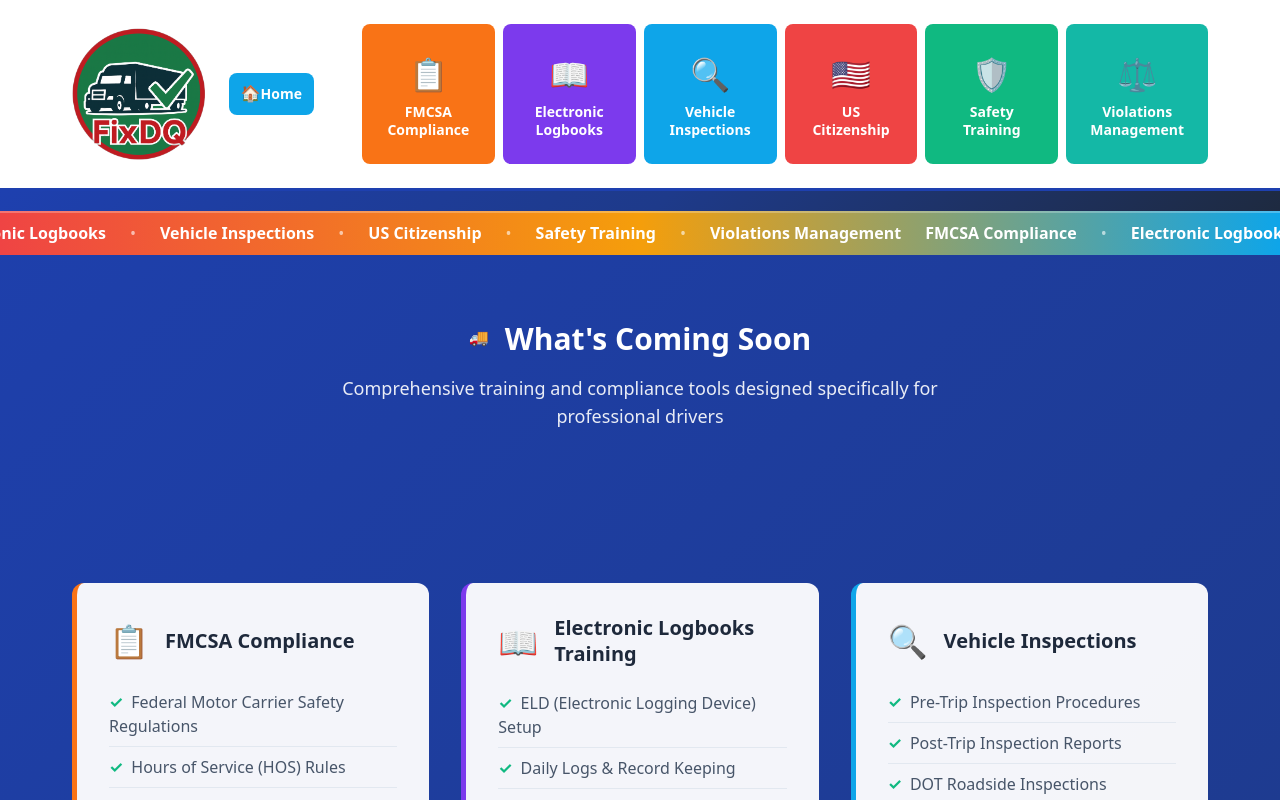
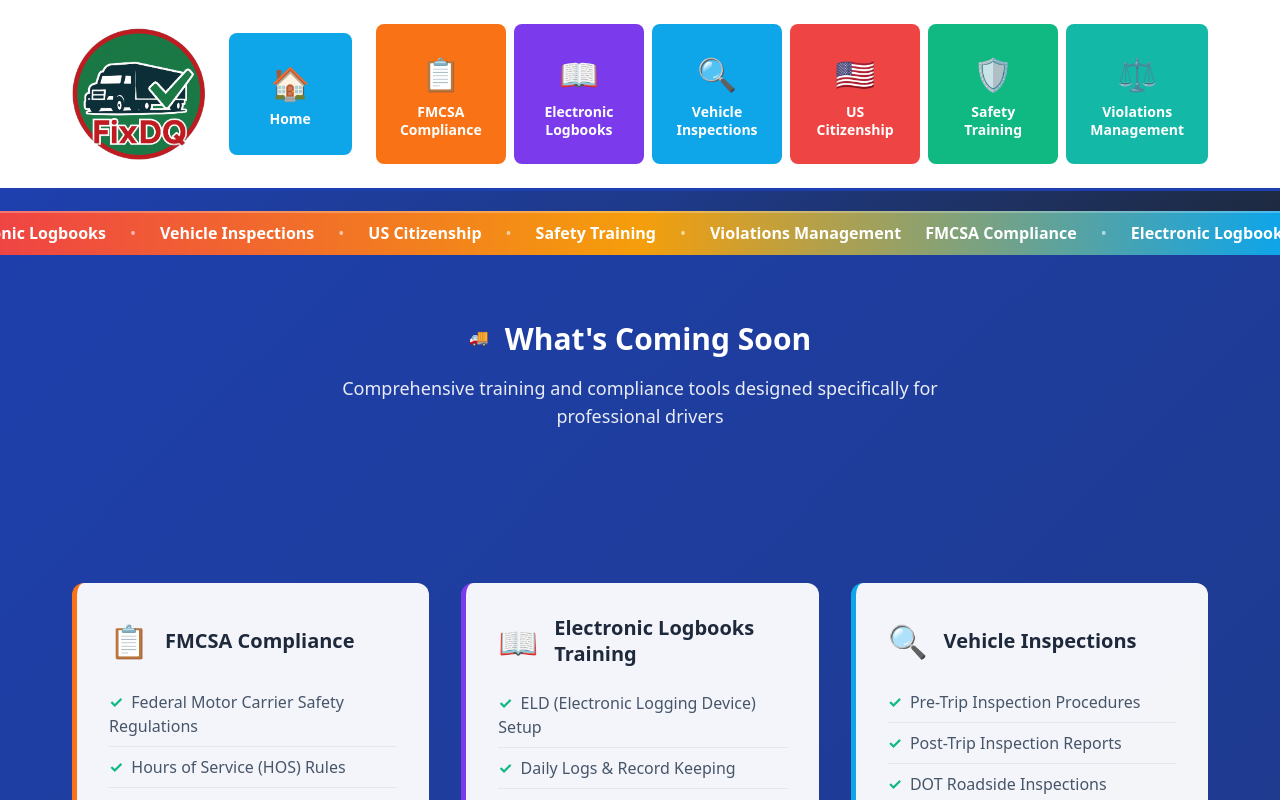
Before and after one commit to Cocodog2014/fixdq-Prod, a React (Vite) app: page / in a window 1280 px wide. Shown: the top 800 px of the page. Built offline with nearby package versions, Linux system fonts and the light colour scheme.

Commit message:
changed the header button

```diff
--- a/package.json
+++ b/package.json
@@ -7,7 +7,9 @@
     "dev": "vite",
     "build": "vite build",
     "lint": "eslint .",
-    "preview": "vite preview"
+  "preview": "vite preview",
+  "deploy": "npm run build && node ./scripts/sync-dist-to-docs.mjs",
+  "deploy:prepare": "node ./scripts/sync-dist-to-docs.mjs"
   },
   "dependencies": {
     "react": "^19.1.1",
--- a/src/GlobalHeader.css
+++ b/src/GlobalHeader.css
@@ -74,24 +74,7 @@
   display: none;
 }
 
-/* Back Home button (desktop/tablet) */
-.back-home-btn {
-  display: none;
-  align-items: center;
-  gap: var(--spacing-sm);
-  margin-right: var(--spacing-lg);
-  text-decoration: none;
-  background: var(--color-accent-blue);
-  color: #fff;
-  padding: 8px 12px;
-  border-radius: var(--radius-lg);
-  font-weight: 700;
-  white-space: nowrap;
-}
-
-.back-home-btn:hover { background: #38bdf8; }
-.back-home-icon { font-size: 1rem; }
-.back-home-label { font-size: var(--font-size-sm); }
+/* Back Home button (desktop/tablet) removed: unified to .nav-button styles */
 
 /* Mobile Hamburger Menu */
 .mobile-menu-toggle {
--- a/src/GlobalHeader.jsx
+++ b/src/GlobalHeader.jsx
@@ -56,10 +56,10 @@ function GlobalHeader() {
               </a>
             </div>
 
-            {/* Back Home (desktop/tablet) */}
-            <Link to="/" className="back-home-btn desktop-only" aria-label="Back to Home">
-              <span className="back-home-icon">🏠</span>
-              <span className="back-home-label">Home</span>
+            {/* Back Home (desktop/tablet) – match nav-button size/style */}
+            <Link to="/" className="nav-button nav-blue desktop-only" aria-label="Back to Home">
+              <span className="nav-icon">🏠</span>
+              <span className="nav-label">Home</span>
             </Link>
 
             {/* Desktop Navigation */}
```
Also changed, not shown: scripts/sync-dist-to-docs.mjs (added, +86 -0 lines), 1 other file (tests, documents, lock files or other folders).
